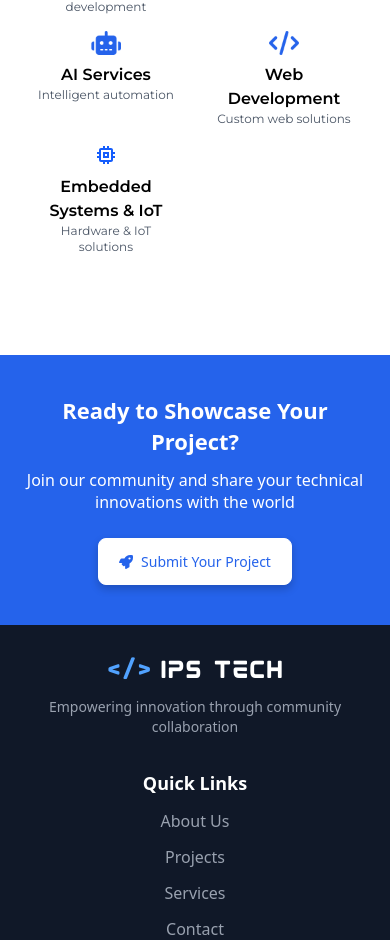
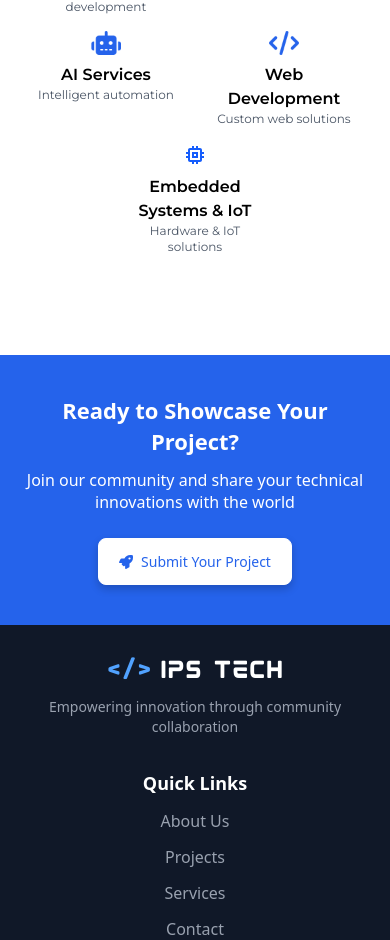
Before and after one commit to Kite-IPS/Ips_Portfolio, a React (Vite) app in the folder Client/: page / in a window 390 px wide. Shown: the part 9695-10635 px from the top of the page. Built offline with nearby package versions, Linux system fonts and the light colour scheme.

Commit message:
Feat: Adjuste layout for Embedded Systems & IoT service box on LandingPage for better responsiveness

```diff
--- a/Client/src/Pages/LandingPage.jsx
+++ b/Client/src/Pages/LandingPage.jsx
@@ -299,7 +299,7 @@ const LandingPage = () => {
                     <div className='w-full flex justify-center'><ServiceBox>Cloud Solutions</ServiceBox></div>
                     <div className='w-full flex justify-center'><ServiceBox>AI Services</ServiceBox></div>
                     <div className='w-full flex justify-center'><ServiceBox>Web Development</ServiceBox></div>
-                    <div className='w-full flex justify-center'><ServiceBox>Embedded Systems & IoT</ServiceBox></div>
+                    <div className='w-full flex justify-center col-span-2 md:col-span-1'><ServiceBox>Embedded Systems & IoT</ServiceBox></div>
                     </div>
 
                 </div>
```
Also changed, not shown: Client/src/assets/members/3rd-4th-yrs/yoga.png.
